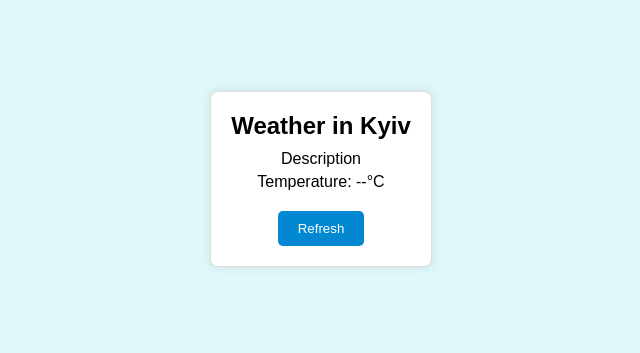
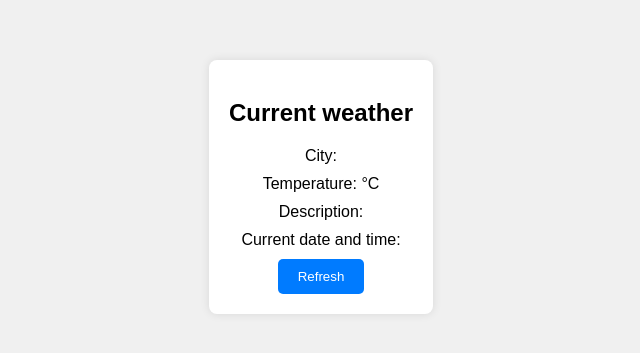
Before and after one commit to edl1ne/frontprojs, a plain HTML site: page 19.1/index.html in a window 1280 px wide. Shown: the part 221-574 px from the top of the page, without its empty margins (319-959 px from the left). Drawn offline with Linux system fonts and the light colour scheme; no server answers.

Commit message:
19.1 done

```diff
--- a/19.1/index.html
+++ b/19.1/index.html
@@ -1,19 +1,22 @@
 <!DOCTYPE html>
-<html lang="en">
+<html lang="uk">
 <head>
     <meta charset="UTF-8">
     <meta name="viewport" content="width=device-width, initial-scale=1.0">
-    <title>Weather Widget</title>
+    <title>Weather widget</title>
     <link rel="stylesheet" href="styles.css">
 </head>
 <body>
     <div class="weather-widget">
-        <h2>Weather in <span id="city-name">Kyiv</span></h2>
-        <p id="weather-description">Description</p>
-        <p id="temperature">Temperature: --°C</p>
-        <button id="refresh-button">Refresh</button>
+        <h2>Current weather</h2>
+        <div id="weather-data">
+            <p>City: <span id="city"></span></p>
+            <p>Temperature: <span id="temperature"></span>°C</p>
+            <p>Description: <span id="description"></span></p>
+            <p>Current date and time: <span id="datetime"></span></p>
+        </div>
+        <button onclick="fetchWeather()">Refresh</button>
     </div>
-
     <script src="main.js"></script>
 </body>
 </html>
--- a/19.1/main.js
+++ b/19.1/main.js
@@ -1,21 +1,18 @@
-const apiKey = '3d1d50547069be979e05b91c1a0e82ca'; // Замініть на свій API ключ
-const city = 'Kyiv'; // Замініть на потрібне місто
-const apiUrl = `https://api.openweathermap.org/data/2.5/weather?q=${city}&appid=${apiKey}&units=metric`;
+const apiKey = '3d1d50547069be979e05b91c1a0e82ca';
+const city = 'Kyiv';
 
-document.getElementById('refresh-button').addEventListener('click', fetchWeather);
+async function fetchWeather() {
+    try {
+        const response = await fetch(`https://api.openweathermap.org/data/2.5/weather?q=${city}&units=metric&appid=${apiKey}`);
+        const data = await response.json();
 
-function fetchWeather() {
-    fetch(apiUrl)
-        .then(response => response.json())
-        .then(data => {
-            document.getElementById('city-name').textContent = data.name;
-            document.getElementById('weather-description').textContent = data.weather[0].description;
-            document.getElementById('temperature').textContent = `Temperature: ${data.main.temp}°C`;
-        })
-        .catch(error => {
-            console.error('Error fetching weather data:', error);
-        });
+        document.getElementById('city').textContent = data.name;
+        document.getElementById('temperature').textContent = data.main.temp;
+        document.getElementById('description').textContent = data.weather[0].description;
+        document.getElementById('datetime').textContent = new Date().toLocaleString();
+    } catch (error) {
+        console.error('Error:', error);
+    }
 }
 
-// Завантажуємо погоду при завантаженні сторінки
-fetchWeather();
+window.onload = fetchWeather;
--- a/19.1/styles.css
+++ b/19.1/styles.css
@@ -4,37 +4,34 @@ body {
     justify-content: center;
     align-items: center;
     height: 100vh;
-    background: #e0f7fa;
-    margin: 0;
+    background-color: #f0f0f0;
 }
 
 .weather-widget {
-    background: #ffffff;
-    border: 1px solid #ddd;
+    background-color: #fff;
+    padding: 20px;
     border-radius: 8px;
-    padding: 20px;
+    box-shadow: 0 0 10px rgba(0, 0, 0, 0.1);
     text-align: center;
-    box-shadow: 0 0 10px rgba(0, 0, 0, 0.1);
 }
 
 .weather-widget h2 {
-    margin: 0 0 10px;
+    margin-bottom: 20px;
 }
 
-.weather-widget p {
-    margin: 5px 0;
+#weather-data p {
+    margin: 10px 0;
 }
 
-#refresh-button {
-    margin-top: 15px;
+button {
+    background-color: #007bff;
+    color: #fff;
+    border: none;
     padding: 10px 20px;
-    background: #0288d1;
-    color: #ffffff;
-    border: none;
     border-radius: 5px;
     cursor: pointer;
 }
 
-#refresh-button:hover {
-    background: #0277bd;
+button:hover {
+    background-color: #0056b3;
 }
```
